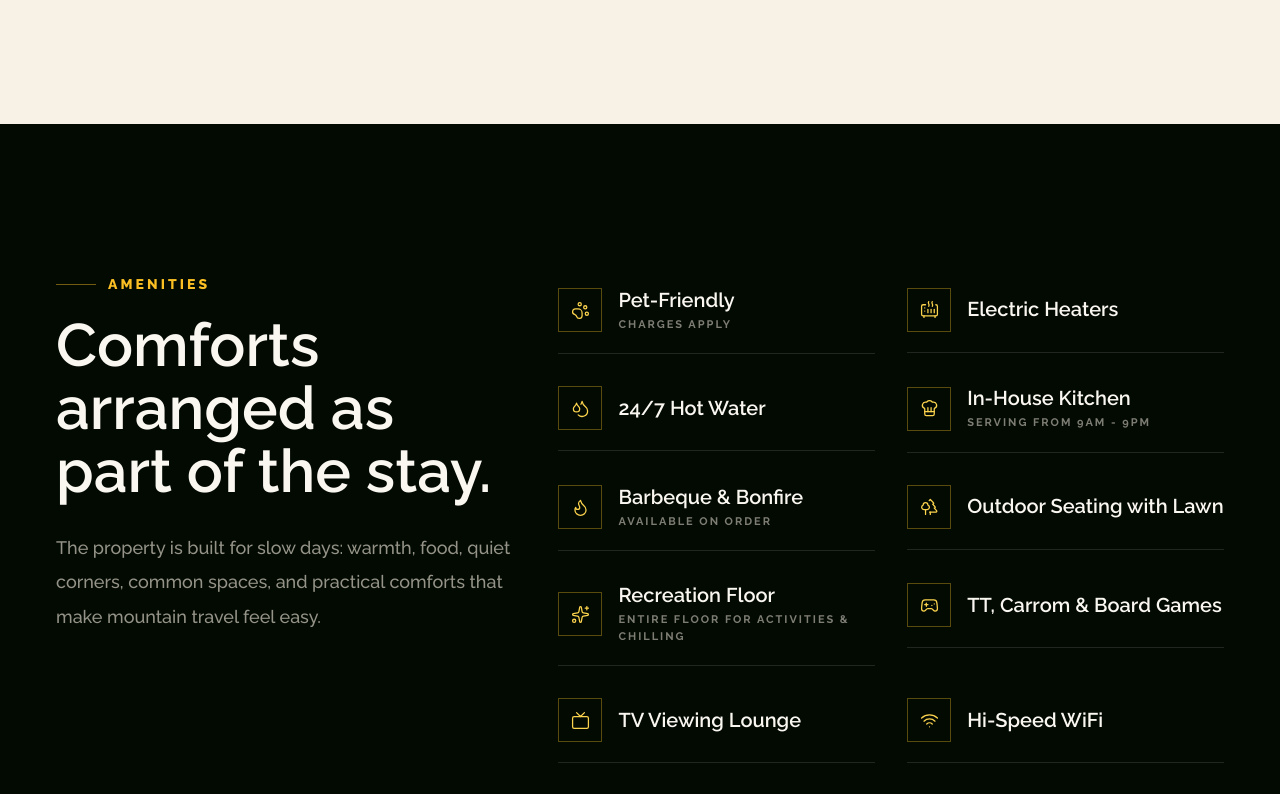
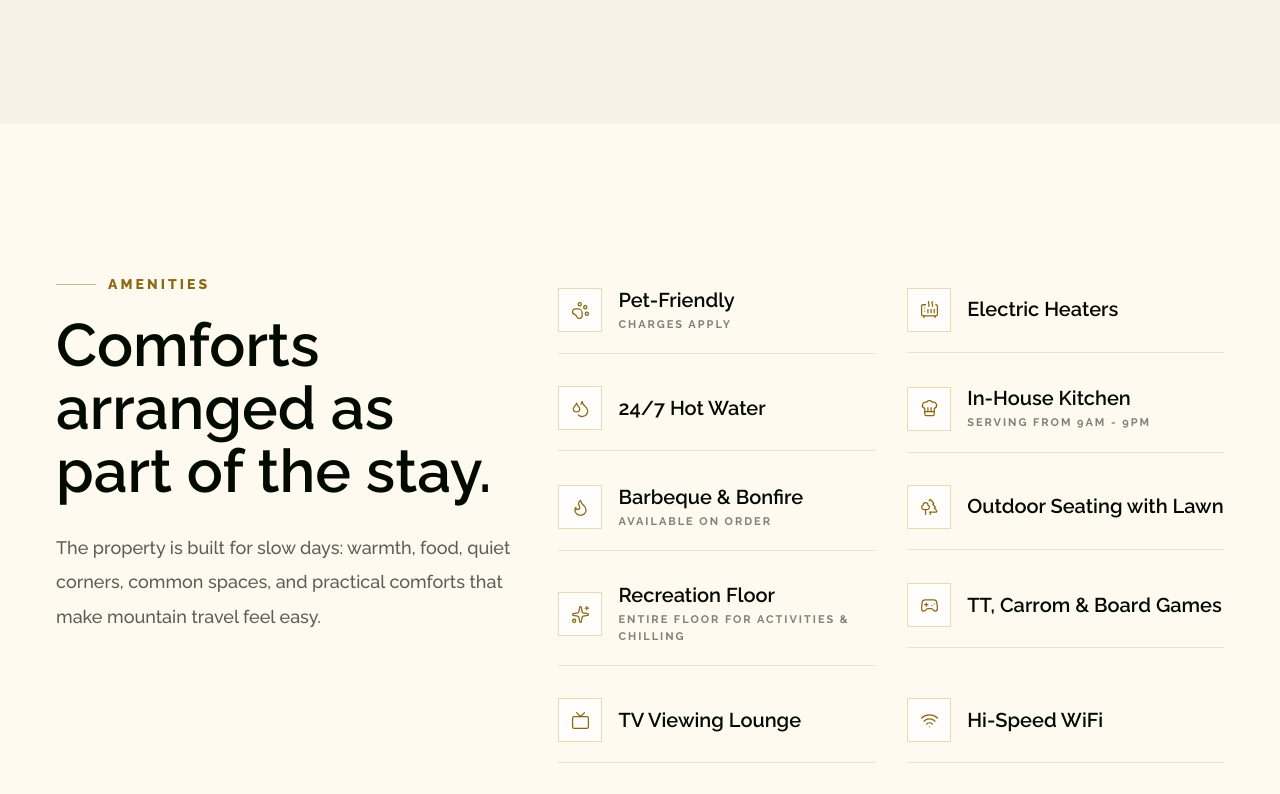
Before and after one commit to theone14122000/shire, a Next.js app: page / in a window 1280 px wide. Shown: the part 3880-4674 px from the top of the page. Built offline with nearby package versions, Linux system fonts and the light colour scheme; no server answers; the database is empty.

Commit message:
style: light background for amenities section

```diff
--- a/app/components/home/HomeEditorial.tsx
+++ b/app/components/home/HomeEditorial.tsx
@@ -256,7 +256,7 @@ export function HomeEditorial({ content }: { content?: Record<string, any> }) {
         </div>
       </section>
 
-      <section id="amenities" className="bg-emerald-950 px-5 py-20 text-cream-50 sm:px-8 sm:py-28 lg:px-14 lg:py-36">
+      <section id="amenities" className="bg-[#fffaf0] px-5 py-20 sm:px-8 sm:py-28 lg:px-14 lg:py-36">
         <div className="mx-auto max-w-[1400px]">
           <div className="grid gap-10 lg:grid-cols-[0.82fr_1.18fr] lg:items-start">
             <motion.div
@@ -266,11 +266,11 @@ export function HomeEditorial({ content }: { content?: Record<string, any> }) {
               transition={{ duration: 0.75 }}
               className="lg:sticky lg:top-28"
             >
-              <span className="luxe-kicker text-gold-400">{t("amenities", "kicker", "Amenities")}</span>
-              <h2 className="mt-5 max-w-xl font-display text-4xl font-semibold leading-[1.05] text-cream-50 sm:text-5xl lg:text-6xl">
+              <span className="luxe-kicker text-gold-700">{t("amenities", "kicker", "Amenities")}</span>
+              <h2 className="mt-5 max-w-xl font-display text-4xl font-semibold leading-[1.05] text-emerald-950 sm:text-5xl lg:text-6xl">
                 {t("amenities", "heading", "Comforts arranged as part of the stay.")}
               </h2>
-              <p className="mt-7 max-w-[54ch] text-base leading-[1.9] text-cream-100/62 sm:text-lg">
+              <p className="mt-7 max-w-[54ch] text-base leading-[1.9] text-emerald-950/65 sm:text-lg">
                 {t("amenities", "description", "The property is built for slow days: warmth, food, quiet corners, common spaces, and practical comforts that make mountain travel feel easy.")}
               </p>
             </motion.div>
@@ -284,16 +284,16 @@ export function HomeEditorial({ content }: { content?: Record<string, any> }) {
             >
               {AMENITY_ITEMS.map((item) => {
                 const content = (
-                  <div className="group flex items-center gap-4 border-b border-cream-50/12 py-5 transition-colors duration-300">
-                    <span className="flex h-11 w-11 shrink-0 items-center justify-center border border-gold-400/35 bg-emerald-950/50 text-gold-300 transition-colors duration-300 group-hover:border-gold-400/70 group-hover:text-gold-200">
+                  <div className="group flex items-center gap-4 border-b border-emerald-900/10 py-5 transition-colors duration-300">
+                    <span className="flex h-11 w-11 shrink-0 items-center justify-center border border-gold-600/30 bg-white/80 text-gold-700 transition-colors duration-300 group-hover:border-gold-600/60 group-hover:text-gold-700">
                       <item.icon size={19} strokeWidth={1.6} />
                     </span>
                     <span className="min-w-0">
-                      <span className="block font-display text-xl font-semibold leading-tight text-cream-50">
+                      <span className="block font-display text-xl font-semibold leading-tight text-emerald-950">
                         {item.title}
                       </span>
                       {item.note && (
-                        <span className="mt-1 block text-[11px] font-bold uppercase tracking-[0.18em] text-cream-100/52">
+                        <span className="mt-1 block text-[11px] font-bold uppercase tracking-[0.18em] text-emerald-950/50">
                           {item.note}
                         </span>
                       )}
```
